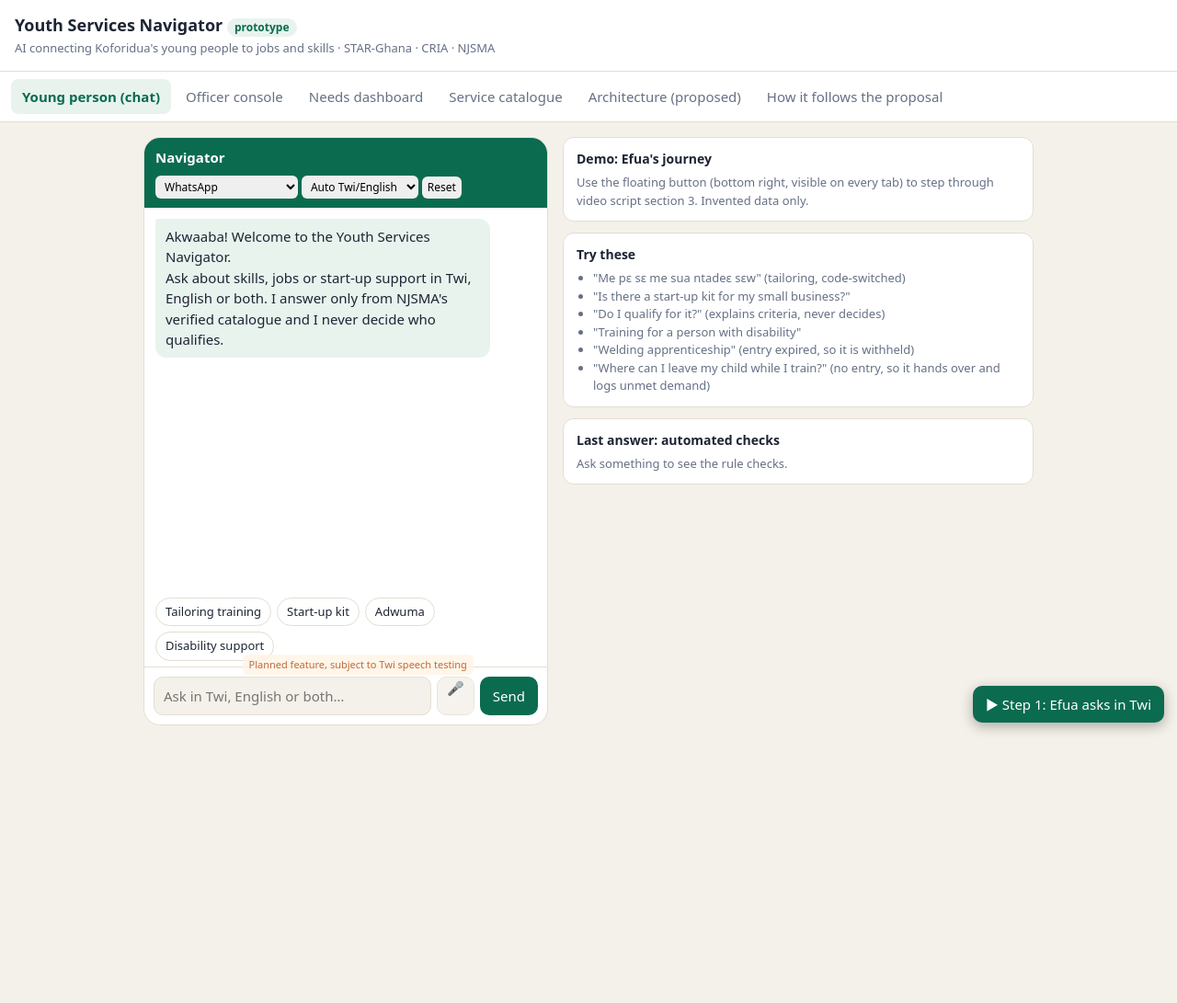
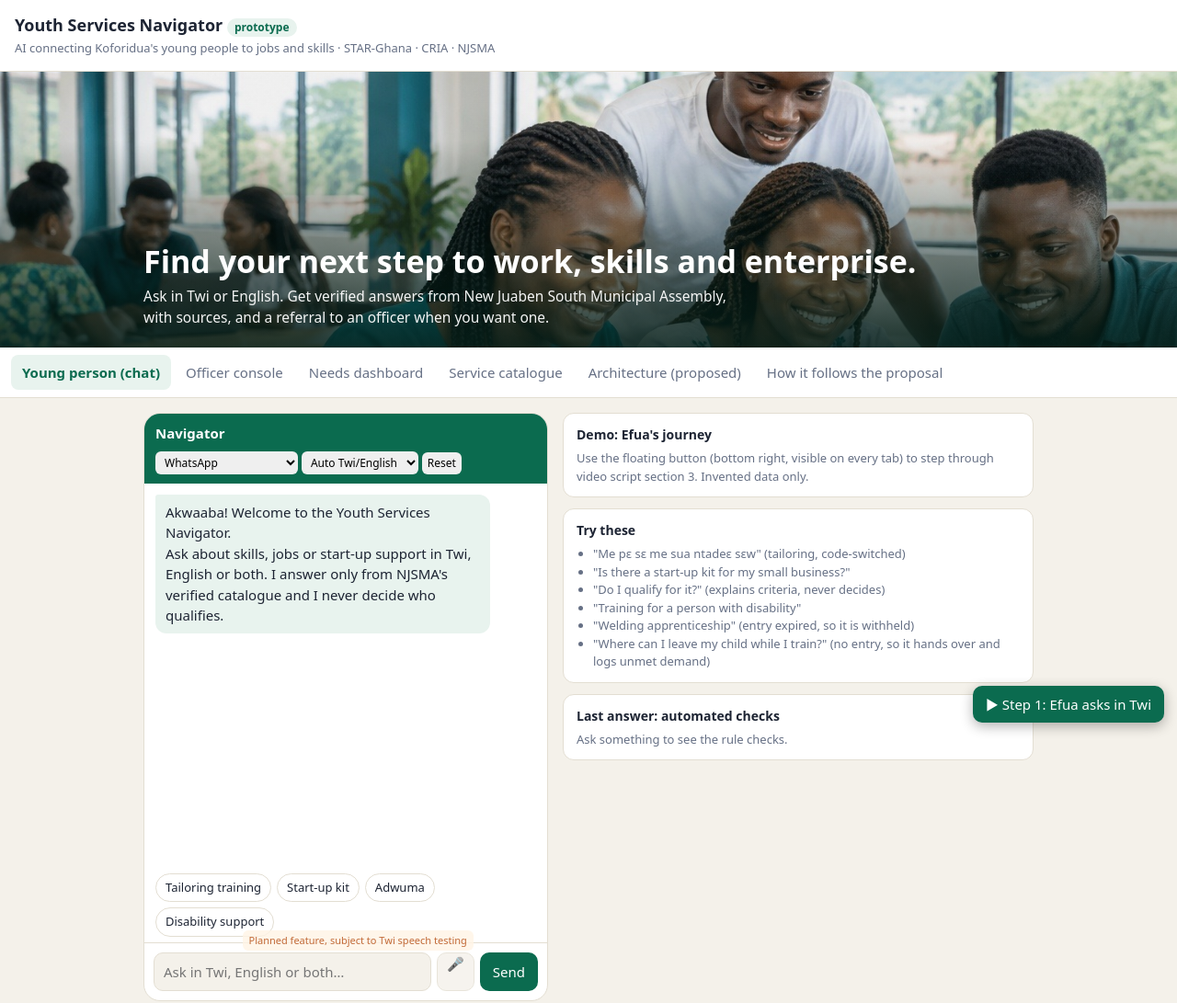
Before and after one commit to YCienne/Maze-Runner, a plain HTML site: page navigator-prototype/index.html in a window 1280 px wide. Shown: the whole page at 92% size. Before the commit the page ends 805 px from the top, so only its background shows below. Drawn offline with Linux system fonts and the light colour scheme.

Commit message:
Add hero section with photo to prototype
Co-Authored-By: Claude Sonnet 5.5 <noreply@anthropic.com>
Claude-Session: https://claude.ai/code/session_01WibsWQqDq1LxuK2srybVtg

```diff
--- a/navigator-prototype/index.html
+++ b/navigator-prototype/index.html
@@ -15,6 +15,11 @@ header p{margin:2px 0 0;color:var(--mute);font-size:13px}
 nav{display:flex;gap:4px;padding:8px 12px;background:var(--card);border-bottom:1px solid var(--line);overflow-x:auto}
 nav button{border:0;background:none;color:var(--mute);padding:8px 12px;border-radius:8px;font:inherit;cursor:pointer;white-space:nowrap}
 nav button.on{background:var(--brand2);color:var(--brand);font-weight:600}
+.hero{position:relative;min-height:300px;display:flex;align-items:flex-end;background:#0b2f26 url(images/hero.jpg) center 30%/cover no-repeat;color:#fff}
+.hero::before{content:"";position:absolute;inset:0;background:linear-gradient(180deg,rgba(0,0,0,.05) 25%,rgba(5,30,24,.88))}
+.hero div{position:relative;max-width:1000px;margin:0 auto;padding:20px 16px;width:100%}
+.hero h2{font-size:clamp(22px,4vw,34px);margin:0 0 6px;line-height:1.2}
+.hero p{margin:0;max-width:640px;font-size:15.5px;opacity:.95}
 main{max-width:1000px;margin:0 auto;padding:16px}
 .panel{display:none}.panel.on{display:block}
 .row{display:flex;gap:16px;flex-wrap:wrap;align-items:flex-start}
@@ -73,6 +78,12 @@ h2{font-size:16px;margin:0 0 8px}
   <h1>Youth Services Navigator <span class="tag">prototype</span></h1>
   <p>AI connecting Koforidua's young people to jobs and skills · STAR-Ghana · CRIA · NJSMA</p>
 </header>
+<section class="hero" aria-label="Youth Services Navigator">
+  <div>
+    <h2>Find your next step to work, skills and enterprise.</h2>
+    <p>Ask in Twi or English. Get verified answers from New Juaben South Municipal Assembly, with sources, and a referral to an officer when you want one.</p>
+  </div>
+</section>
 <nav id="tabs">
   <button data-t="chat" class="on">Young person (chat)</button>
   <button data-t="officer">Officer console</button>
```
Also changed, not shown: navigator-prototype/images/hero.jpg (added).
